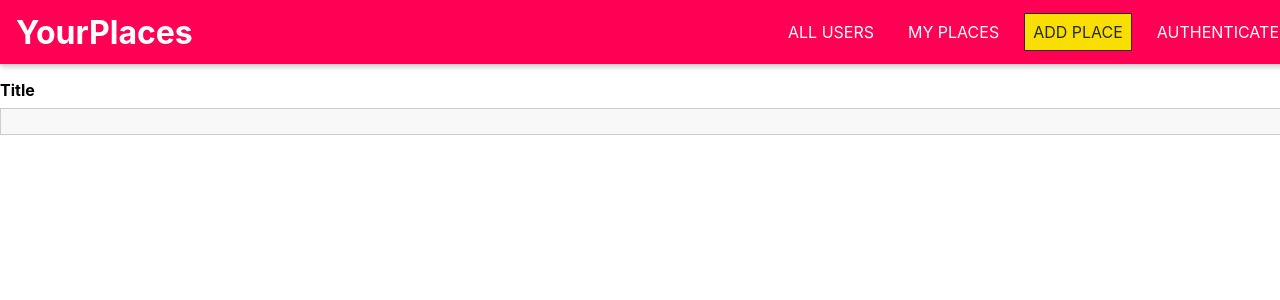
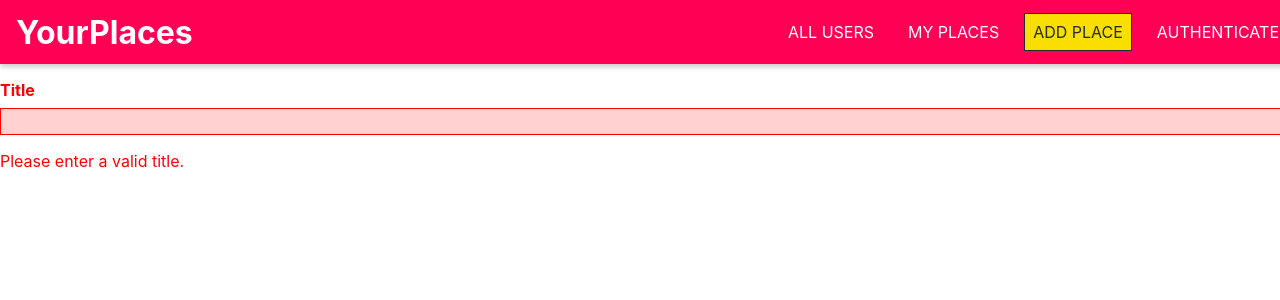
Before and after one commit to grlara9/authentication, a React (Create React App) app in the folder client/: page /places/new in a window 1280 px wide. Shown: the top 300 px of the page. Built offline with nearby package versions, Linux system fonts and the light colour scheme.

Commit message:
work on onchange function so we can users inputs

```diff
--- a/client/src/places/pages/newplace.js
+++ b/client/src/places/pages/newplace.js
@@ -5,7 +5,8 @@
 const newplace =()=>{
     return (
         <form className="place-form">
-          <Input element="input" type="text" label="Title" />
+          <Input element="input" type="text" label="Title"  validators={[]}
+        errorText="Please enter a valid title." />
         </form>
       );
 }
--- a/client/src/shared/components/FormElements/Input.js
+++ b/client/src/shared/components/FormElements/Input.js
@@ -1,19 +1,44 @@
-import React from 'react';
+import React, { useReducer } from 'react';
 
 import './Input.css';
 
+const inputReducer = (state, action) => {
+  switch (action.type) {
+    case 'CHANGE':
+      return {
+        ...state,
+        value: action.val,
+        isValid: true
+      };
+    default:
+      return state;
+  }
+};
+
 const Input = props => {
+  const [inputState, dispatch] = useReducer(inputReducer, {
+    value: '',
+    isValid: false
+  });
+
+  const changeHandler = event => {
+    dispatch({ type: 'CHANGE', val: event.target.value });
+  };
+
   const element =
     props.element === 'input' ? (
-      <input id={props.id} type={props.type} placeholder={props.placeholder} />
+      <input id={props.id} type={props.type} placeholder={props.placeholder}  onChange={changeHandler}
+      value={inputState.value}/>
     ) : (
-      <textarea id={props.id} rows={props.rows || 3} />
+      <textarea id={props.id} rows={props.rows || 3}  onChange={changeHandler}
+      value={inputState.value} />
     );
 
   return (
-    <div className={`form-control`}>
+    <div className={`form-control ${!inputState.isValid && 'form-control--invalid'}`}>
       <label htmlFor={props.id}>{props.label}</label>
       {element}
+      {!inputState.isValid && <p>{props.errorText}</p>}
     </div>
   );
 };
```
Also changed, not shown: client/src/shared/components/Navigation/MainNavigation.js (line endings or trailing spaces).
